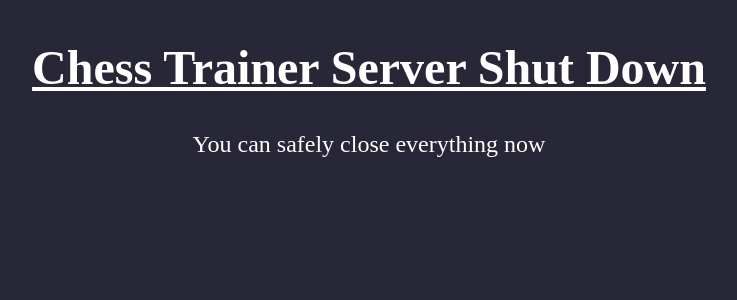
After one commit to PrestonDragon989/ChessRepertoireTrainer, a Flask app: template app/templates/misc/shutdown.html in a window 1280 px wide. The commit adds this page. Shown: the top 300 px of the page, without its empty margins (271-1008 px from the left). Run offline with Flask 3, Linux system fonts and the light colour scheme; the template is opened without the code that fills it, so the values that code supplies are empty.

Commit message:
Implemented Shutdown from Page
You can now shutdown the server with a navbar item. To do this, I made the app on it's own thread, and when you route to the /shutdown page it signals to the main thread to close the app thread.

```diff
--- a/app/static/css/dashboard/sidebar.css
+++ b/app/static/css/dashboard/sidebar.css
@@ -31,7 +31,7 @@
     width: 250px;
 }
 
-.sidebar #btn {
+.sidebar #toggle_button {
     position: absolute;
     color: rgb(255, 255, 255);
     top: .4rem;
@@ -42,7 +42,7 @@
     cursor: pointer;
 }
 
-.sidebar.active #btn {
+.sidebar.active #toggle_button {
     left: 90%;
 }
 
--- /dev/null
+++ b/app/templates/misc/shutdown.html
@@ -0,0 +1,36 @@
+<!DOCTYPE html>
+<html lang="en">
+<head>
+    <meta charset="UTF-8">
+    <title>Shut Down</title>
+
+    <style>
+        body {
+            background-color: rgb(39, 39, 55);
+
+            padding: 20px;
+            margin: 20px;
+
+            align-items: center;
+        }
+
+        span {
+            color: rgb(255, 255, 255);
+            font-size: 150%;;
+        }
+
+        span.bold {
+            font-weight: 600;
+            font-size: 300%;
+            text-decoration: underline;
+        }
+    </style>
+</head>
+<body>
+    <center>
+        <span class="bold">Chess Trainer Server Shut Down</span>
+        <br><br><br>
+        <span>You can safely close everything now</span>
+    </center>
+</body>
+</html>
--- a/run.py
+++ b/run.py
@@ -1,7 +1,18 @@
 from app import create_app
+
+import signal
+
+import colorama as c
+
+app = create_app("logs/chess/log.log")
+
+def shutdown(signum, frame):
+    print(f"\n{c.Fore.MAGENTA}SHUTTING DOWN SERVER")
+
+    exit()
 
 
 if __name__ == '__main__':
-    app = create_app("logs/chess/log.log")
+    signal.signal(signal.SIGINT, shutdown)
 
     app.run()
```
Also changed, not shown: app/__init__.py (+27 -8 lines), app/blueprints/main/routes.py (+8 -0 lines), app/templates/snippets/sidebar.html (+22 -12 lines).
